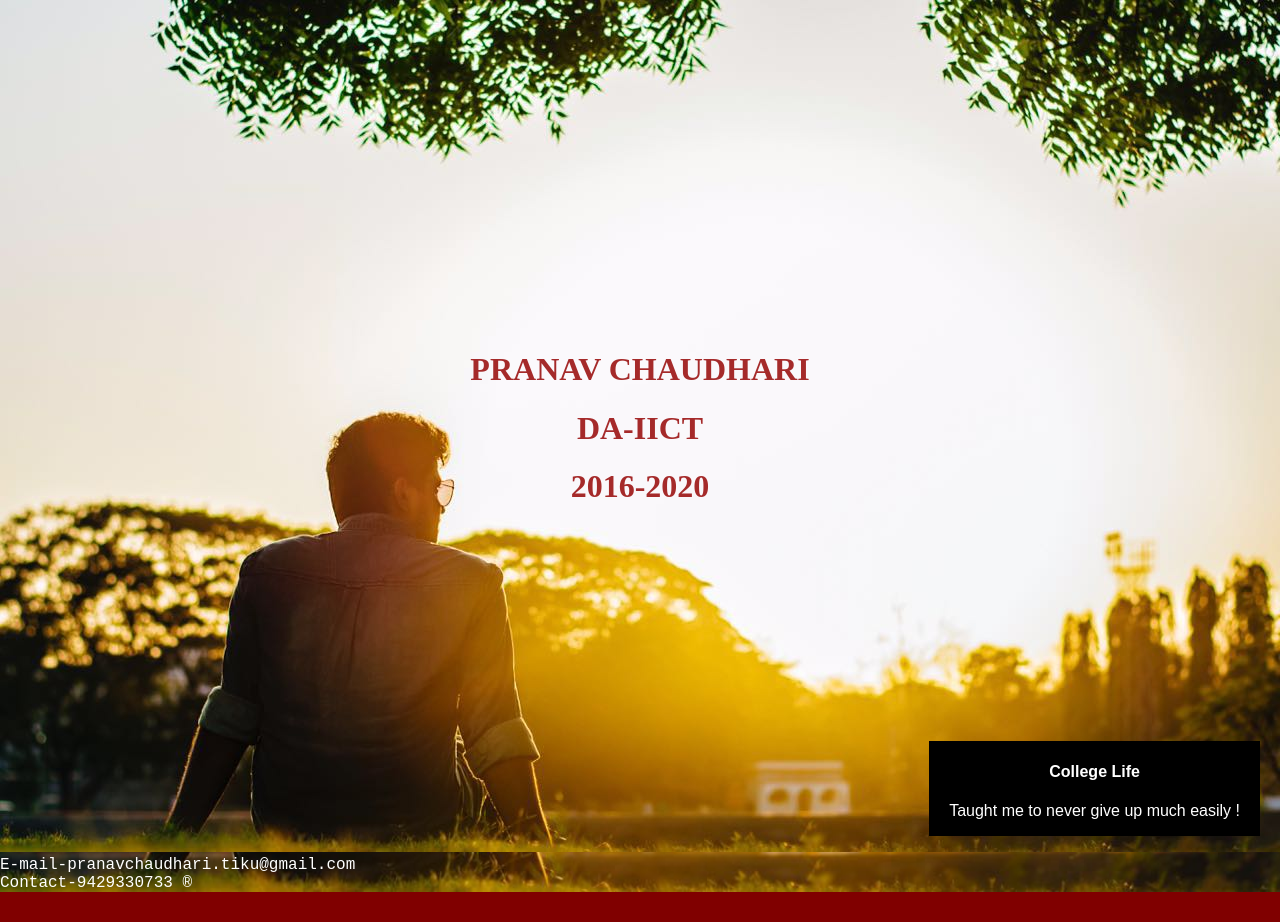
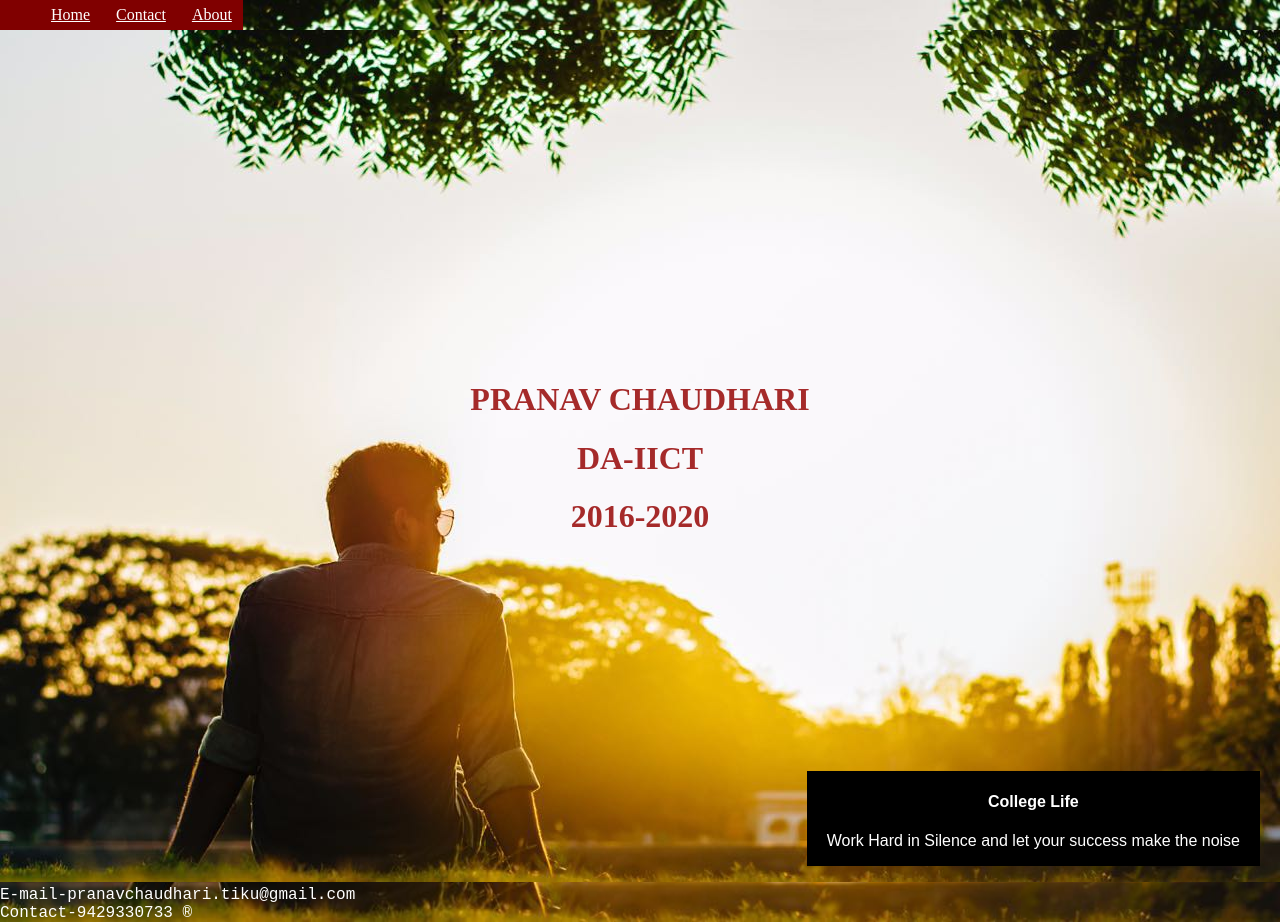
Before and after one commit to pranav-0-7/web-apps, a plain HTML site: page contact.html in a window 1280 px wide. Before the commit the page ends 892 px from the top, so only its background shows below. Drawn offline with Linux system fonts and the light colour scheme.

Commit message:
Implemented basics of css and HTML.
Included cover page,text-block ,header and footer.

```diff
--- a/contact.html
+++ b/contact.html
@@ -6,12 +6,24 @@
 </head>
 
 <body class="img">
+<header>
+
+
+			<nav>
+				<ul>
+				<li><a href="index.html">Home</a></li>
+				<li><a href="">Contact</a></li>
+				<li><a href="">About</a></li>
+				</ul>
+			</nav>
+
+		</header>
 
 <div class="container">
 <img src="13071954_1084460421621701_2186852932940494868_o.jpg" alt="Norway" style="width: 100%;">
 <div class="text-block">
 	<h4>College Life</h4>
-	<p>Taught me to never give up much easily ! </p>
+	<p> Work Hard in Silence and let your success make the noise </p>
 </div>
 <div class="centered">
 <h1>PRANAV CHAUDHARI</h1>
```
Also changed, not shown: index.html (+1 -2 lines).
